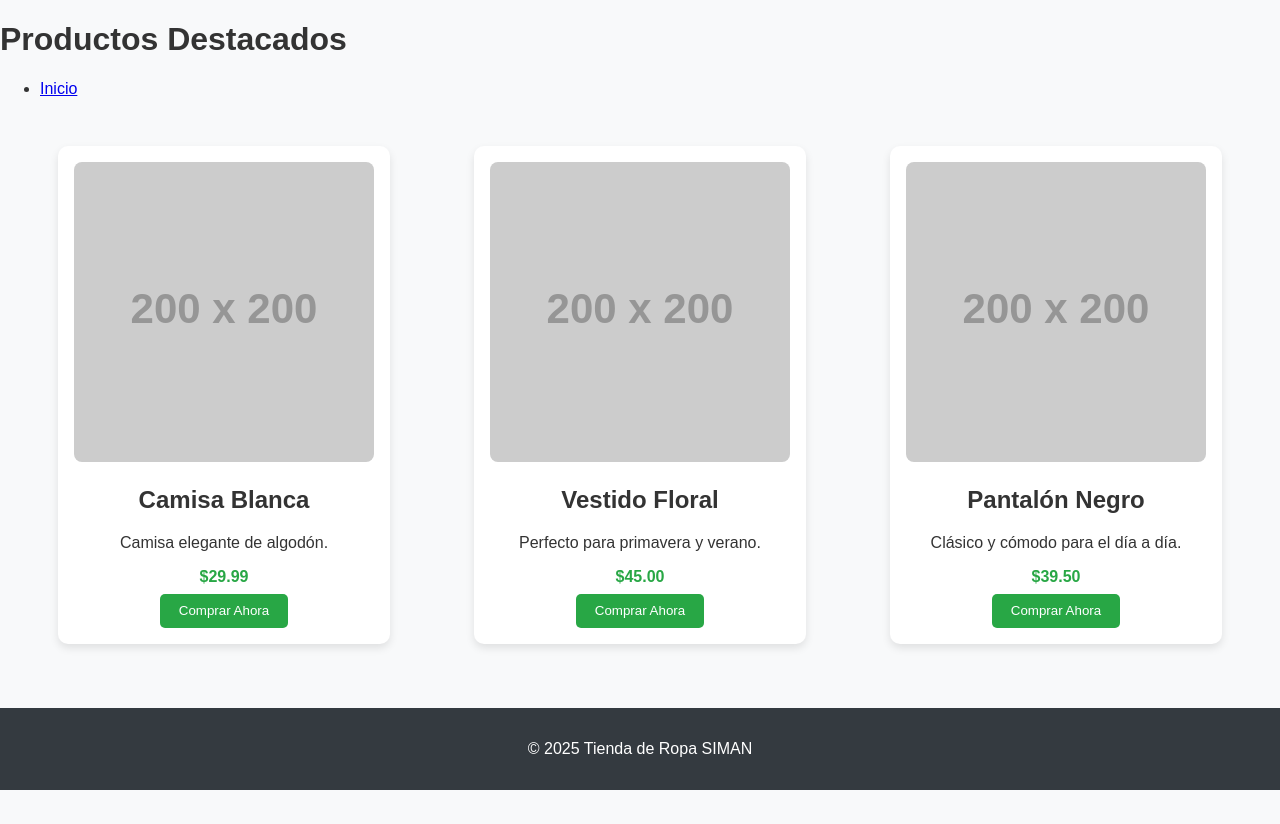
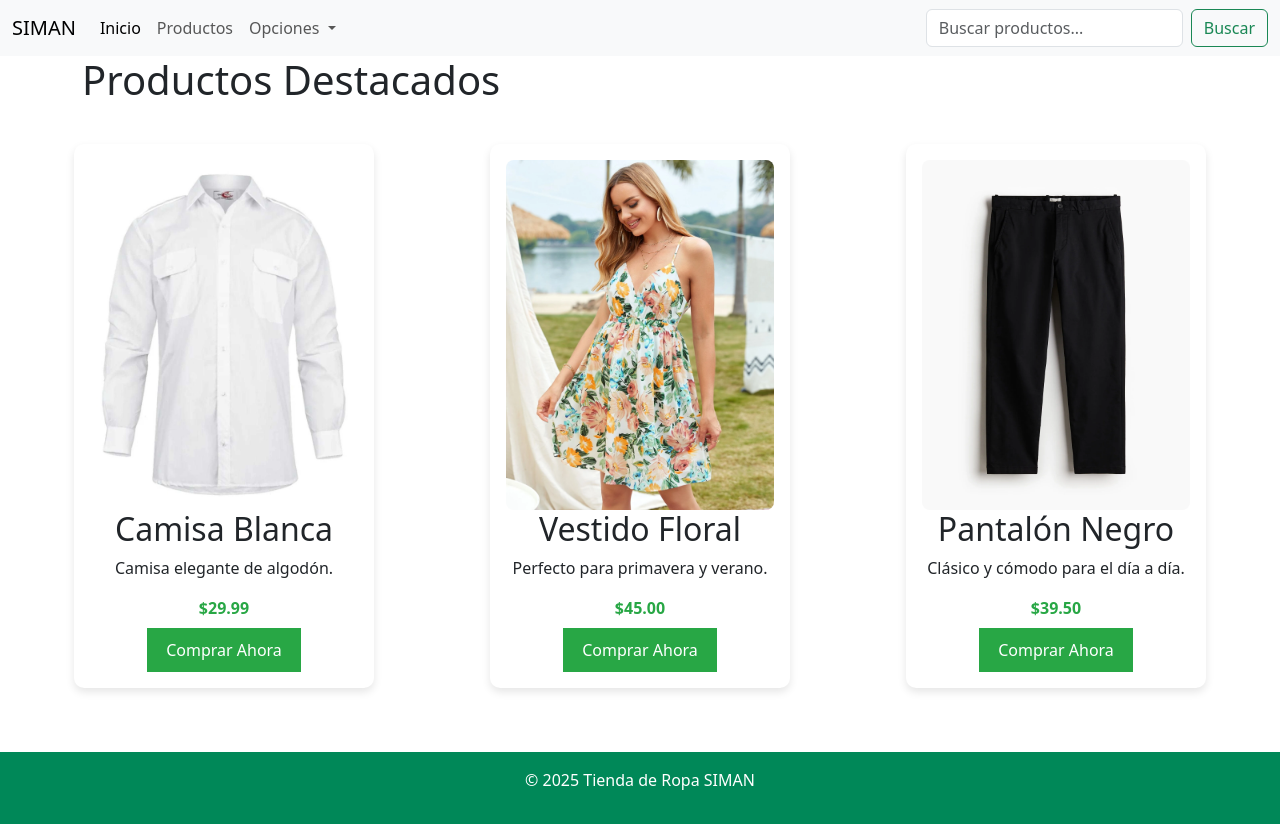
Before and after one commit to Rubio45/Productos-Destacados, a plain HTML site: page index.html in a window 1280 px wide. Before the commit the page ends 800 px from the top, so only its background shows below. Drawn offline with nearby package versions, Linux system fonts and the light colour scheme; placeholder pictures from the web are drawn by us.

Commit message:
Arreglando errores en el navbar con Bootstrap, footer y hovering en las cards

```diff
--- a/index.html
+++ b/index.html
@@ -3,37 +3,70 @@
 <head>
   <meta charset="UTF-8" />
   <meta name="viewport" content="width=device-width, initial-scale=1.0" />
-  <title>Productos Destacados</title>
+  <title>Productos Destacados - SIMAN</title>
   <link rel="stylesheet" href="styles.css" />
+  <link href="https://cdn.jsdelivr.net/npm/bootstrap@5.3.3/dist/css/bootstrap.min.css" rel="stylesheet" integrity="sha384-QWTKZyjpPEjISv5WaRU9OFeRpok6YctnYmDr5pNlyT2bRjXh0JMhjY6hW+ALEwIH" crossorigin="anonymous">
+  <script src="https://cdn.jsdelivr.net/npm/bootstrap@5.3.3/dist/js/bootstrap.bundle.min.js" integrity="sha384-YvpcrYf0tY3lHB60NNkmXc5s9fDVZLESaAA55NDzOxhy9GkcIdslK1eN7N6jIeHz" crossorigin="anonymous"></script>
 </head>
 <body>
   <header>
-    <h1>Productos Destacados</h1>
-    <nav>
-      <ul>
-        <li><a href="#">Inicio</a></li>
-      </ul>
-    </nav>
+
+    <nav class="navbar navbar-expand-lg bg-body-tertiary">
+        <div class="container-fluid">
+          <a class="navbar-brand" href="#">SIMAN</a>
+          <button class="navbar-toggler" type="button" data-bs-toggle="collapse" data-bs-target="#navbarSupportedContent" aria-controls="navbarSupportedContent" aria-expanded="false" aria-label="Toggle navigation">
+            <span class="navbar-toggler-icon"></span>
+          </button>
+          <div class="collapse navbar-collapse" id="navbarSupportedContent">
+            <ul class="navbar-nav me-auto mb-2 mb-lg-0">
+              <li class="nav-item">
+                <a class="nav-link active" aria-current="page" href="#">Inicio</a>
+              </li>
+              <li class="nav-item">
+                <a class="nav-link" href="#">Productos</a>
+              </li>
+              <li class="nav-item dropdown">
+                <a class="nav-link dropdown-toggle" href="#" role="button" data-bs-toggle="dropdown" aria-expanded="false">
+                  Opciones
+                </a>
+                <ul class="dropdown-menu">
+                  <li><a class="dropdown-item" href="#">Consultar con un experto</a></li>
+                  <li><a class="dropdown-item" href="#">Soporte</a></li>
+                  <li><hr class="dropdown-divider"></li>
+                  <li><a class="dropdown-item" href="#">Cerrar sesión</a></li>
+                </ul>
+              </li>
+            </ul>
+            <form class="d-flex" role="search">
+              <input class="form-control me-2" type="search" placeholder="Buscar productos..." aria-label="Search">
+              <button class="btn btn-outline-success" type="submit">Buscar</button>
+            </form>
+          </div>
+        </div>
+      </nav>
   </header>
 
   <main>
+    <div class="container">
+        <h1>Productos Destacados</h1>
+    </div>
     <section class="featured-products">
       <div class="product-card">
-        <img src="https://via.placeholder.com/200" alt="Producto 1" />
+        <img src="./image/camisa-blanca.jpeg" alt="Producto 1" />
         <h2>Camisa Blanca</h2>
         <p>Camisa elegante de algodón.</p>
         <span class="price">$29.99</span>
         <button>Comprar Ahora</button>
       </div>
       <div class="product-card">
-        <img src="https://via.placeholder.com/200" alt="Producto 2" />
+        <img src="./image/vestido-floral.webp" alt="Producto 2" />
         <h2>Vestido Floral</h2>
         <p>Perfecto para primavera y verano.</p>
         <span class="price">$45.00</span>
         <button>Comprar Ahora</button>
       </div>
       <div class="product-card">
-        <img src="https://via.placeholder.com/200" alt="Producto 3" />
+        <img src="./image/pantalon-negro.jpeg" alt="Producto 3" />
         <h2>Pantalón Negro</h2>
         <p>Clásico y cómodo para el día a día.</p>
         <span class="price">$39.50</span>
--- a/styles.css
+++ b/styles.css
@@ -4,6 +4,13 @@ body {
     font-family: Arial, sans-serif;
     background-color: #f8f9fa;
     color: #333;
+    height: 100%;
+    display: flex;
+    flex-direction: column;
+  }
+
+main {
+    flex: 1;
   }
 
   /* Sección de productos */
@@ -26,7 +33,7 @@ body {
 
   .product-card img {
     width: 100%;
-    height: auto;
+    height: 350px;
     border-radius: 8px;
   }
 
@@ -56,7 +63,7 @@ body {
   footer {
     text-align: center;
     padding: 1rem;
-    background-color: #343a40;
+    background-color: #008858;
     color: #fff;
     margin-top: 2rem;
   }
```
Also changed, not shown: image/camisa-blanca.jpeg (added), image/pantalon-negro.jpeg (added), image/vestido-floral.webp (added), 2 other files.
